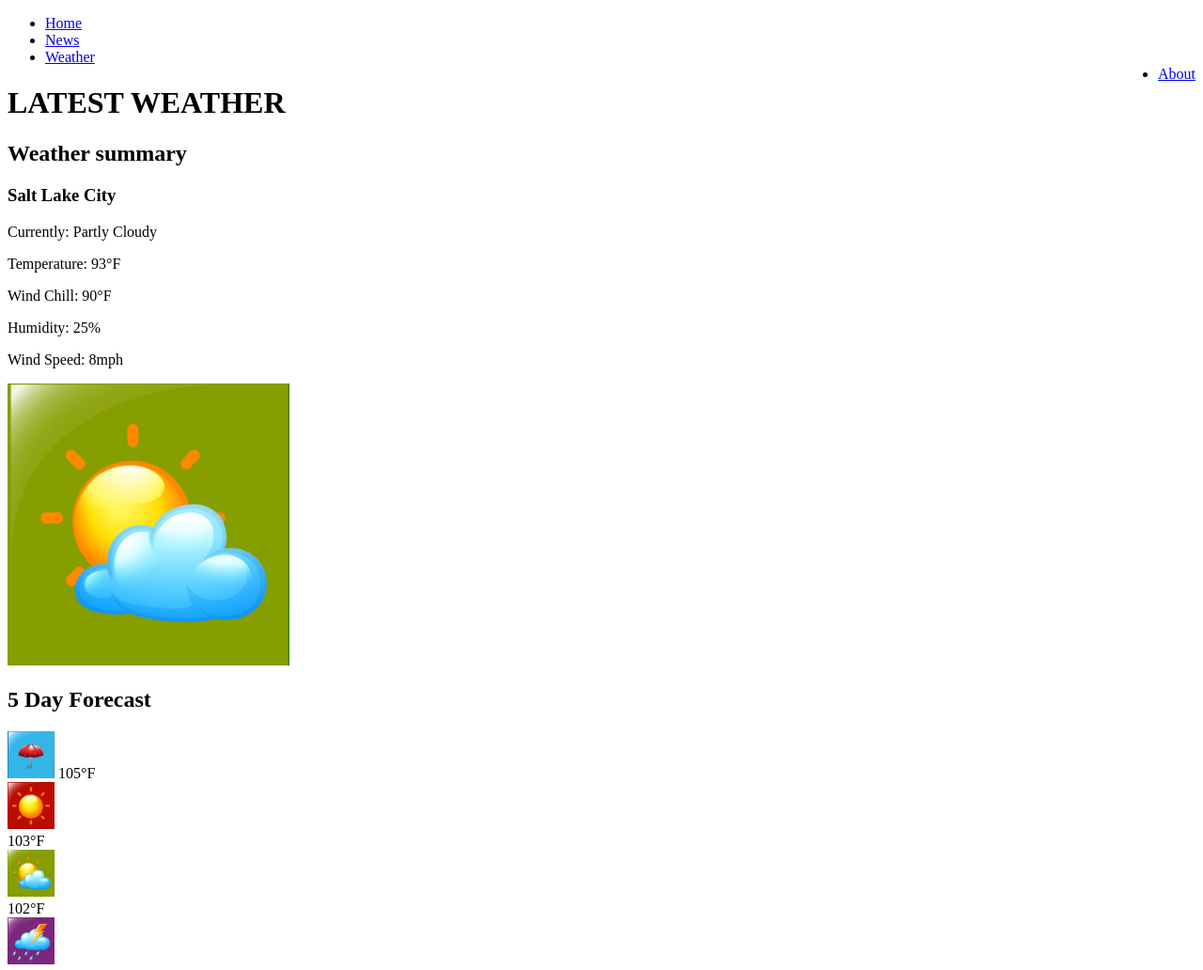
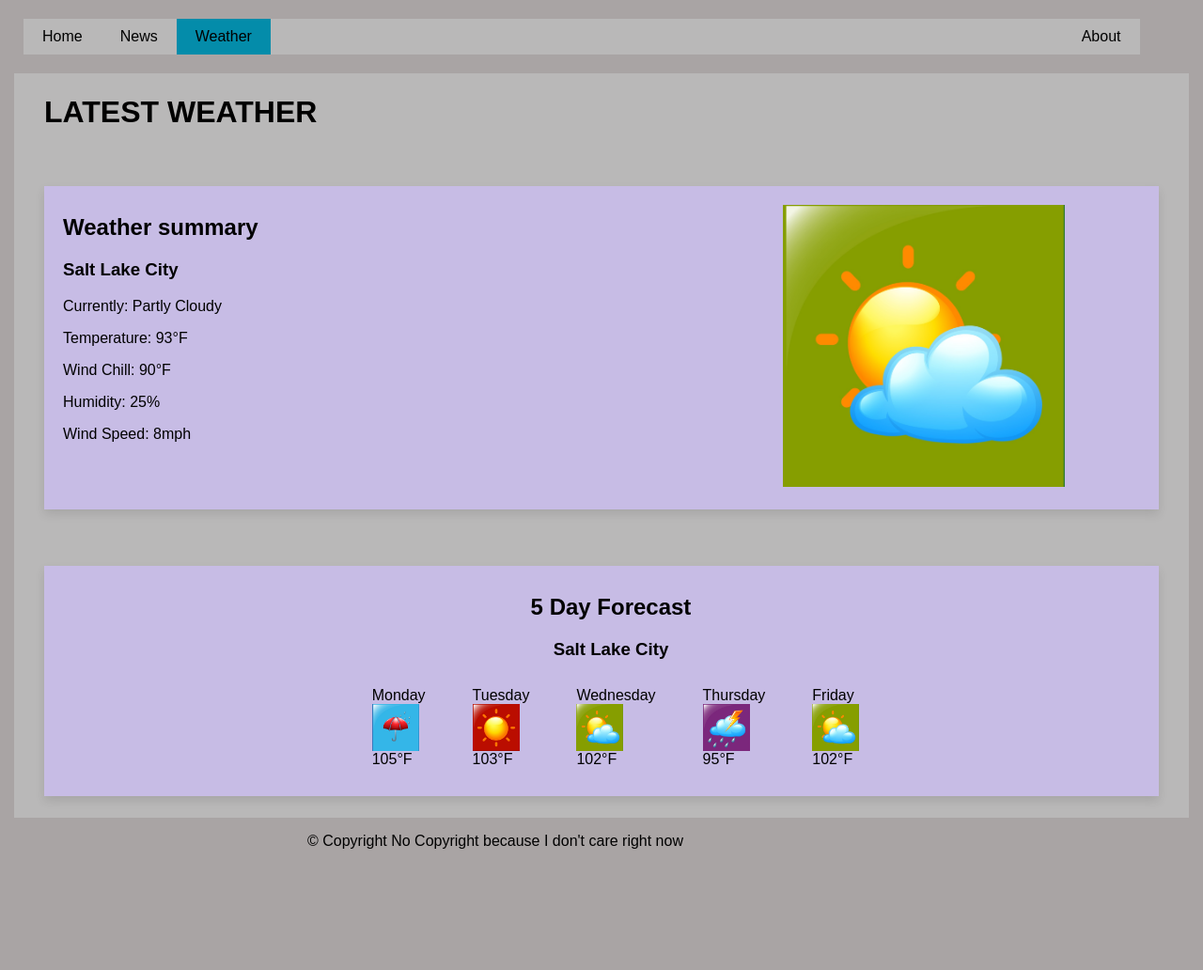
Before and after one commit to themilnera/weatherapp, a plain HTML site: page weather.html in a window 1280 px wide. Shown: the top 1032 px of the page at 94% size. After the commit the page ends 910 px from the top, so only its background shows below. Drawn offline with Linux system fonts and the light colour scheme.

Commit message:
Add files via upload

```diff
--- a/style.css
+++ b/style.css
@@ -1,6 +1,148 @@
+body {
+  margin: 0;
+  margin-left: 15px;
+  margin-right: 15px;
+  background-color: rgb(169, 164, 164);
+  font-family: sans-serif;
+}
+
 .footer {
   text-align: center;
   width: 80%;
   position: absolute;
   height: 2.5rem;
 }
+nav {
+  background-color: rgb(185, 184, 184);
+  width: 95%;
+  margin-top: 20px;
+  margin-left: 10px;
+  margin-bottom: 20px;
+}
+nav ul {
+  max-width: 100%;
+  margin: 0;
+  padding: 0;
+  overflow: hidden;
+  display: flex;
+  flex-direction: row;
+}
+nav ul li {
+  list-style-type: none;
+}
+nav ul li a {
+  text-decoration: none;
+  color: black;
+  padding-top: 10px;
+  padding-bottom: 10px;
+  padding-left: 20px;
+  padding-right: 20px;
+}
+li a:hover:not(.active) {
+  background-color: #111;
+  color: white;
+}
+
+.active {
+  background-color: #048caa;
+}
+#about-link {
+  margin-left: auto;
+}
+a {
+  display: block;
+}
+/* #about {
+  position: absolute;
+  align-content: end;
+} */
+.page {
+  background-color: rgb(185, 184, 184);
+  padding-left: 2em;
+  padding-right: 2em;
+  padding-top: 2px;
+  padding-bottom: 3px;
+  margin-top: 10px;
+}
+.article {
+  display: flex;
+  flex-flow: row;
+  justify-content: space-between;
+  align-items: flex-start;
+  margin-top: 60px;
+  padding-left: 20px;
+  padding-top: 10px;
+  padding-bottom: 20px;
+  background-color: rgb(199, 188, 229);
+  box-shadow: 0 5px 10px rgba(0, 0, 0, 0.1);
+}
+.article-centered {
+  display: flex;
+  flex-flow: column, wrap;
+  justify-content: center;
+  align-items: center;
+  margin-top: 60px;
+  padding-left: 20px;
+  padding-top: 10px;
+  padding-bottom: 20px;
+  background-color: rgb(199, 188, 229);
+  box-shadow: 0 5px 10px rgba(0, 0, 0, 0.1);
+  margin-bottom: 20px;
+}
+
+.summary-img {
+  /* position: absolute;
+  left: 600px;
+  top: 200px; */
+  padding-right: 100px;
+  padding-top: 10px;
+  align-self: flex-end;
+}
+
+.flex {
+  padding-top: 10px;
+  padding-bottom: 10px;
+  display: flex;
+  flex-direction: row;
+}
+.flex-col {
+  padding-left: 30px;
+  padding-right: 20px;
+  display: flex;
+  flex-direction: column;
+}
+#city,
+#forecast-title {
+  text-align: center;
+}
+
+@media screen and (max-width: 750px) {
+  .article {
+    display: flex;
+    flex-direction: column;
+    align-items: flex-start;
+  }
+  .flex {
+    display: flex;
+    flex-direction: column;
+  }
+  .flex-col {
+    display: flex;
+    flex-direction: row;
+    justify-content: space-around;
+  }
+  nav ul {
+    display: flex;
+    flex-direction: column;
+  }
+  #about-link {
+    margin: 0;
+  }
+  .summary-img {
+    align-self: center;
+  }
+  .summary-img img {
+    width: 60%;
+    height: 60%;
+  }
+}
--- a/weather.html
+++ b/weather.html
@@ -11,10 +11,10 @@
     </header>
     <nav>
       <ul>
-        <li><a href="index.html">Home</a></li>
-        <li><a href="news.html">News</a></li>
-        <li><a href="weather.html">Weather</a></li>
-        <li style="float: right"><a href="about.html">About</a></li>
+        <li id="home-link" ><a href="index.html">Home</a></li>
+        <li id="news-link"><a href="news.html">News</a></li>
+        <li id="weather-link" class="active"><a href="weather.html">Weather</a></li>
+        <li id="about-link"><a href="about.html">About</a></li>
       </ul>
     </nav>
     <section class="weather-section"></section>
@@ -36,19 +36,19 @@
                   <p>Wind Speed: <span id="current-windSpeed"></span> 8mph</p>
                 </div>
               </section>
-              <div>
+              <div class="summary-img">
                 <img src="images/partlyCloudy.jpg" alt="Partly Cloudy" width="300" height="300" />
               </div>
             </article>
 
             <!-- 5 day forecast -->
-            <div class="article-five-day">
-              <article id="forecastContainer">
-                <h2 id="forecastTitle">5 Day Forecast</h2>
-                <h3 id="city"></h3>
+            <div class="article-centered">
+              <article class="forecast-container">
+                <h2 id="forecast-title">5 Day Forecast</h2>
+                <h3 id="city">Salt Lake City</h3>
                 <div class="flex">
                   <div class="flex-col">
-                    <span id="dayTitle1" class="col-head"></span>
+                    <span id="dayTitle1" class="col-head">Monday</span>
                     <img src="images/Umbrella.jpg" id="weatherIcon1" class="weatherIcon" width="50" height="50"/>
                     <span class="temp-data">
                       <span id="data1"></span>
@@ -56,7 +56,7 @@
                     </span>
                   </div>
                   <div class="flex-col">
-                    <span id="dayTitle2" class="col-head"></span>
+                    <span id="dayTitle2" class="col-head">Tuesday</span>
                     <img src="images/Sunny.jpg" id="weatherIcon2" class="weatherIcon" width="50" height="50"/>
                     <div class="temp-data">
                       <span id="data2"></span>
@@ -64,7 +64,7 @@
                     </div>
                   </div>
                   <div class="flex-col">
-                    <span id="dayTitle3" class="col-head"></span>
+                    <span id="dayTitle3" class="col-head">Wednesday</span>
                     <img src="images/partlyCloudy.jpg" id="weatherIcon3" class="weatherIcon" width="50" height="50"/>
                     <div class="temp-data">
                       <span id="data3"></span>
@@ -72,7 +72,7 @@
                     </div>
                   </div>
                   <div class="flex-col">
-                    <span id="dayTitle4" class="col-head"></span>
+                    <span id="dayTitle4" class="col-head">Thursday</span>
                     <img src="images/thunderStorms.jpg" id="weatherIcon4" class="weatherIcon" width="50" height="50"/>
                     <div class="temp-data">
                       <span id="data4"></span>
@@ -80,7 +80,7 @@
                     </div>
                   </div>
                   <div class="flex-col">
-                    <span id="dayTitle5" class="col-head"></span>
+                    <span id="dayTitle5" class="col-head">Friday</span>
                     <img src="images/partlyCloudy.jpg" id="weatherIcon5" class="weatherIcon" width="50" height="50"/>
                     <div class="temp-data">
                       <span id="data5"></span>
@@ -93,7 +93,6 @@
           </div>
         </div>
       </section>
-      <hr />
 </body>
 <footer class="footer">
     <p>© Copyright No Copyright because I don't care right now</p>
```
Also changed, not shown: about.html (+6 -4 lines), index.html (+4 -4 lines), news.html (+4 -4 lines).
